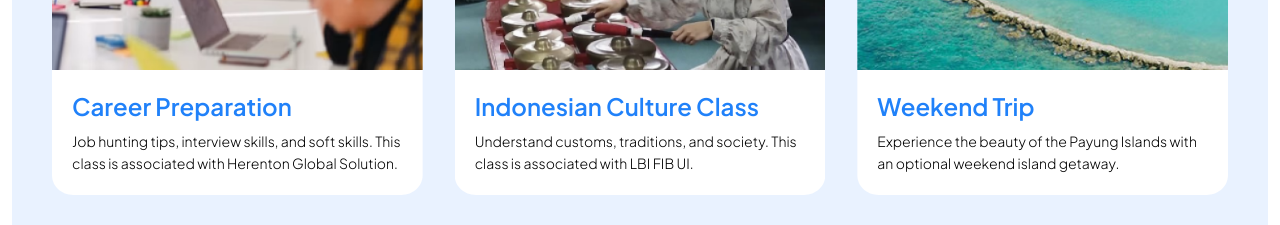
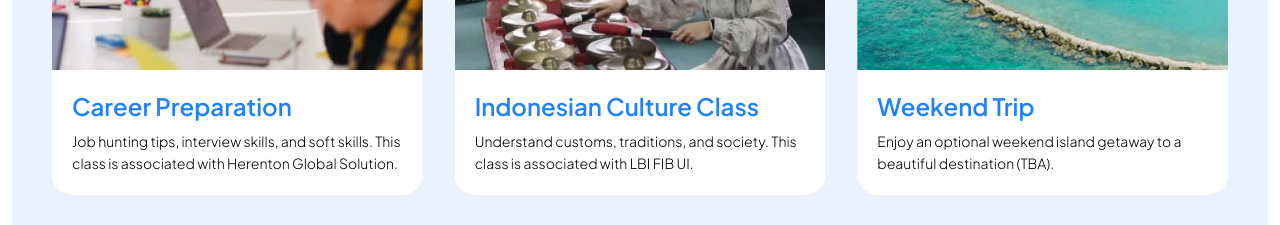
Before and after one commit to DeveloperHerdento/talenco, a Next.js app: page /en in a window 1280 px wide. Shown: the part 2620-2845 px from the top of the page. Built offline with nearby package versions, Linux system fonts and the light colour scheme.

Commit message:
fix: button get more info and tba weekend trip

```diff
--- a/components/sections/Hero.tsx
+++ b/components/sections/Hero.tsx
@@ -66,7 +66,7 @@ export function Hero({ dict }: { dict: Dictionary["hero"] }) {
             </FadeUp>
             <FadeUp className="inline-block" delayMs={NAVBAR_ANIMATION_END_MS + 1400} durationMs={700}>
               <a
-                href="https://docs.google.com/document/d/1QlYQ3RWkfynswIt028RzrwrJCfKzb2haRj9vrkN9vQo/edit?tab=t.0#heading=h.iohq25xcrl5ns"
+                href="#"
                 target="_blank"
               >
                 <Button variant="secondary">{dict.ctaSecondary}</Button>
--- a/lib/i18n/dictionaries/en.ts
+++ b/lib/i18n/dictionaries/en.ts
@@ -74,7 +74,7 @@ const en: Dictionary = {
       },
       weekendTrip: {
         title: "Weekend Trip",
-        description: "Experience the beauty of the Payung Islands with an optional weekend island getaway.",
+        description: "Enjoy an optional weekend island getaway to a beautiful destination (TBA).",
       },
     },
   },
--- a/lib/i18n/dictionaries/ja.ts
+++ b/lib/i18n/dictionaries/ja.ts
@@ -73,7 +73,7 @@ const ja: Dictionary = {
       },
       weekendTrip: {
         title: "週末旅行",
-        description: "任意参加の週末旅行で、パユン諸島の美しさを体験できます。",
+        description: "任意参加の週末旅行で、美しい島（詳細未定）を訪れることができます。",
       },
     },
   },
```
